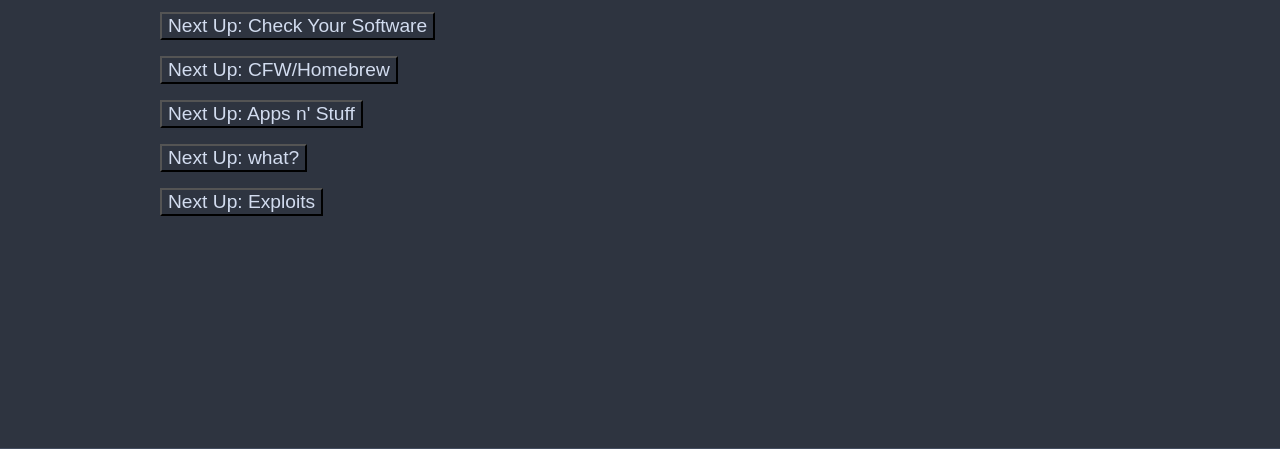
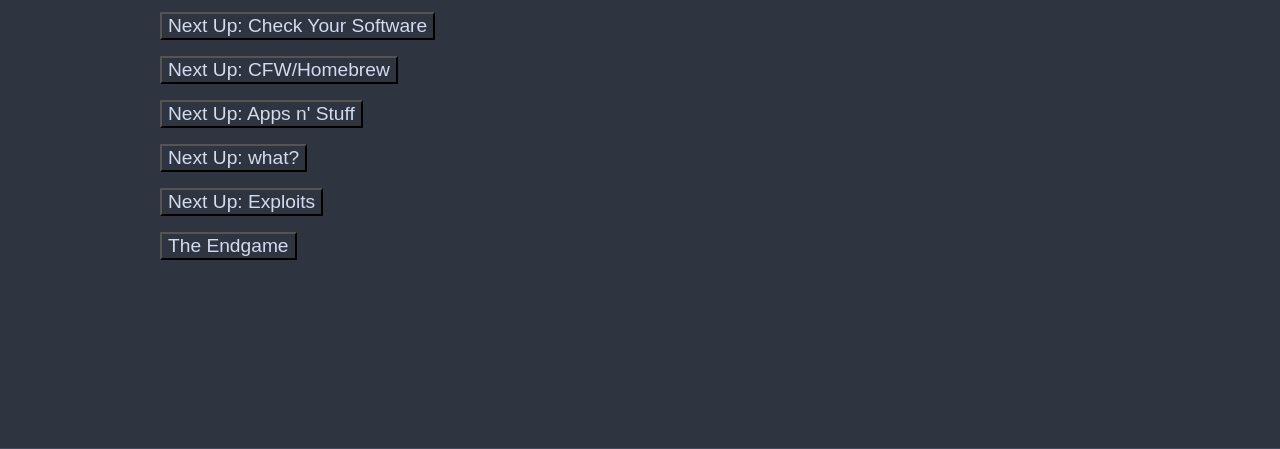
Before and after one commit to eip618/eiphax-3ds, a PHP site: page /what in a window 1280 px wide. Shown: the part 283-732 px from the top of the page. Run offline with PHP 8.4, Linux system fonts and the light colour scheme.

Commit message:
mild currency update

```diff
--- a/index.php
+++ b/index.php
@@ -8,8 +8,7 @@ include "nav.php";
 ?>
         <div class="container">
         <div class="content">
-            <center><h1>eip's homebrew index: we /continuous integration/ now</h1>
-            <div class="little">look ma, i made tls authenticate over http</div></center>
+            <center><h1>eip's homebrew index: we're in the endgame now</h1>
             <hr>
         <p>
         Hello and welcome to Eip's Homebrew Index.
@@ -21,7 +20,7 @@ include "nav.php";
 		<br>Thanks to all my friends on Nintendo Homebrew for helping me with the information here, thanks to Jisagi for some Javascript, and thanks to Zeta for letting me (poorly) steal their CSS.
 		<p>Here is a <a href="./privacy">privacy statement</a> for this website.
         <p>The first, and possibly most important link, is <a href="http://3ds.hacks.guide" target=”_blank”>The NH Server Guide.</a> Our guide is regularly updated, verified to be accurate and is comprehensive across all software and hardware versions.<br>Our guide is used primarily for the purpose of installing custom firmware (CFW). CFW is a beefier, better, more stable version of homebrew, so there's almost no reason to stay on homebrew-only.
-		<p>New Browserhax got murdered with the release of 11.15. Seedminer is the go-to method for firmware 11.15, you can see the guide for using it <a href="http://3ds.hacks.guide" target=”_blank”>here</a>.
+		<p>a lot of the existing/dominant methods have been superseded or murdered by recent changes to the 3ds OS. again i stress, please <a href="http://3ds.hacks.guide" target=”_blank”>check the guide</a> for the latest method for your firmware and hardware combination.
 
         <p><a href="./tips" target=”_blank”>What can I do with CFW?</a>
         <p>
--- a/what.php
+++ b/what.php
@@ -113,6 +113,23 @@ include "nav.php";
 				<p>As you can see, all these exploits work in combination with each other to do what we need them to do, though they don't do a lot by themselves. Obviously there are other exploit chains; these are examples.</div>
                 <p>NTRBoot is a strange one. Thanks to some of the work done to uncover Sighax, we noticed another thing: before attempting to boot, the bootloader checks: if a key combination is being held, AND if the shell is closed (the console is in sleep mode). If both these conditions are true, the bootloader tries to boot from an inserted NTR (old DS) cartridge. Combined with sighax, it allows stupidly easy bootloader access: you can tell the console to boot from the NTR cartridge, and the NTR cartridge tells the bootloader to load a payload (when the cartridge is flashed with b9s, our usual custom bootloader). You can even flash tools like Godmode9 to the cartridge, and boot straight to them via NTRBoot.
 				<p>We are, at this point, unsure of what NTRBoot was actually intended for. We assume it was some kind of "repair mode" implemented by Nintendo for service purposes, but we'll probably never know. To use NTRboot, you need a compatible flashcart. The NTRboot "exploit" is present on every 3DS Family system currently in the wild and will likely be present on every 3DS Family system to come, because for Nintendo to change the hardware board would be needlessly expensive.</div>
+				<p>
+            <p><button class="btn-toggle-visibility" data-target="#sec7">The Endgame</button>
+				<div class="box hidden" id="sec7"><p>We are approaching the 3DS end of life (EoL), as evidenced by the recent shutdown of the 3DS eShop.
+				<br>Historically and practically speaking, homebrew developers and console producers/licensors have always been in a 'cat and mouse' game, where the homebrew devs try to make use of exploits to gain more system access, and the console developers try to patch those exploits to stop them.
+				<br>Every new exploit used by homebrew developers gives more context to console developers as to vulnerabilities to patch - effectively, every new exploit used is 'burned', because using it makes it obvious to console developers how it works and what to patch.
+				<br>Nintendo's changes in 3DS firmware version 11.17 killed bb3, which was a fairly major exploit and one of the last remaining exploits that did not require an additional purchase and worked on almost all firmware versions. They left a number of exploits open (leading to things like super-skaterhax and kartminer/kartdlphax), but a lot of the contemporary CFW install paths relied on bb3.
+				<br>super-skaterhax is only applicable to certain firmware/hardware combinations, kartminer/kartdlphax requires a copy of MK7 which not everyone has, and seedminer is in a weird position - bb3 can't be used on 11.17, but firmwares before 11.17 cannot use the friends list to complete the first part of the process.
+				<br>Anyway, what all this means is the following:
+				<br><ul>
+					<li>Seedminer is not relevant any more on 11.17</li>
+					<li>New methods exist for 11.17 however they are not applicable across the entire firmware/hardware spectrum</li>
+					<li>The game of 'cat and mouse' is drawing to a close: nintendo doesn't want to officially EoL the console in case there are more exploits in the community's pockets, and the community doesn't want to release any big new exploits in case Nintendo patches them before EoL</li>
+					<li>ntrboot, which works across the entire FW/HW spectrum, is now a primary method for installing CFW, but requires a flashcart that is flashed with ntrboot. some flashcarts come preflashed, some require flashing via the use of another hacked console</li>
+				</ul>
+				<br>We are in unknown waters here, and it is sort of a mexican standoff. The community and Nintendo are both pointing guns at each other, and nobody wants to shoot first.
+				</div>
+
 <?php
 include "footer-btn.php";
 ?>
```
Also changed, not shown: 1 other file.
